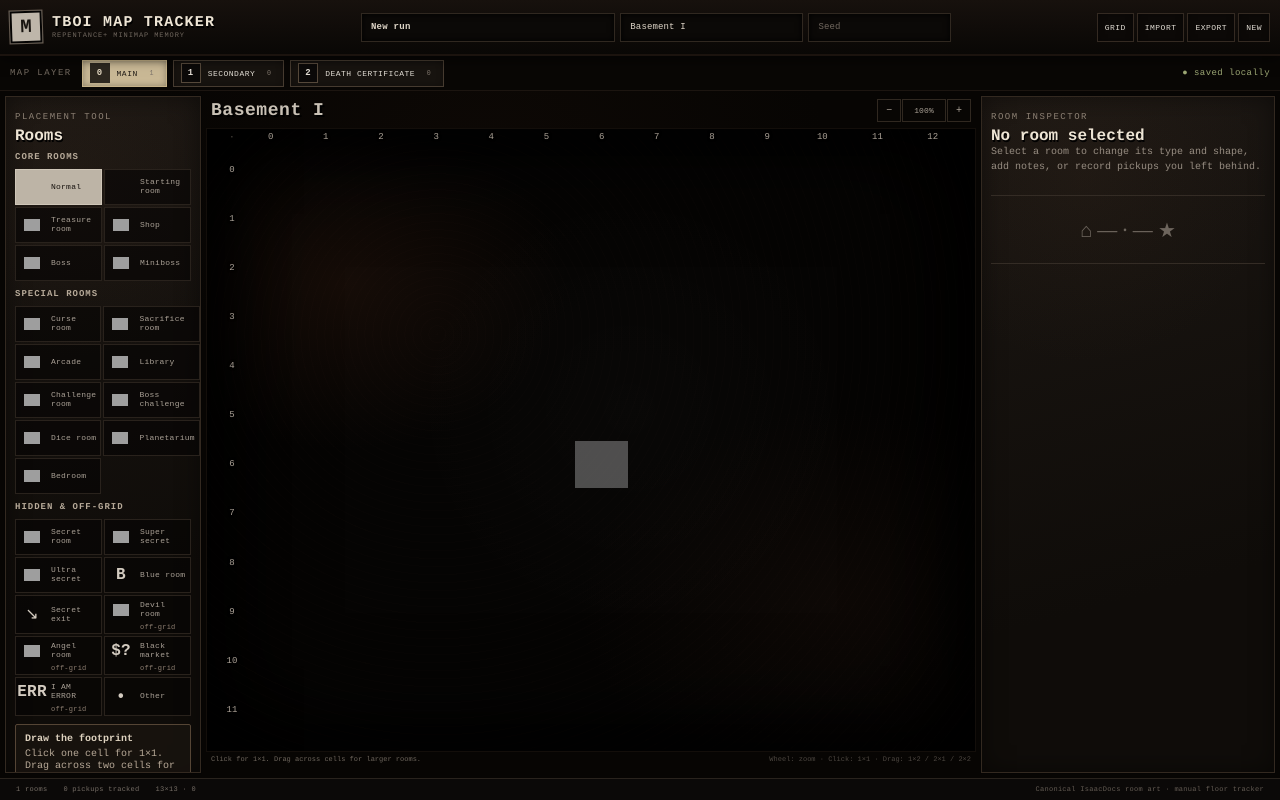
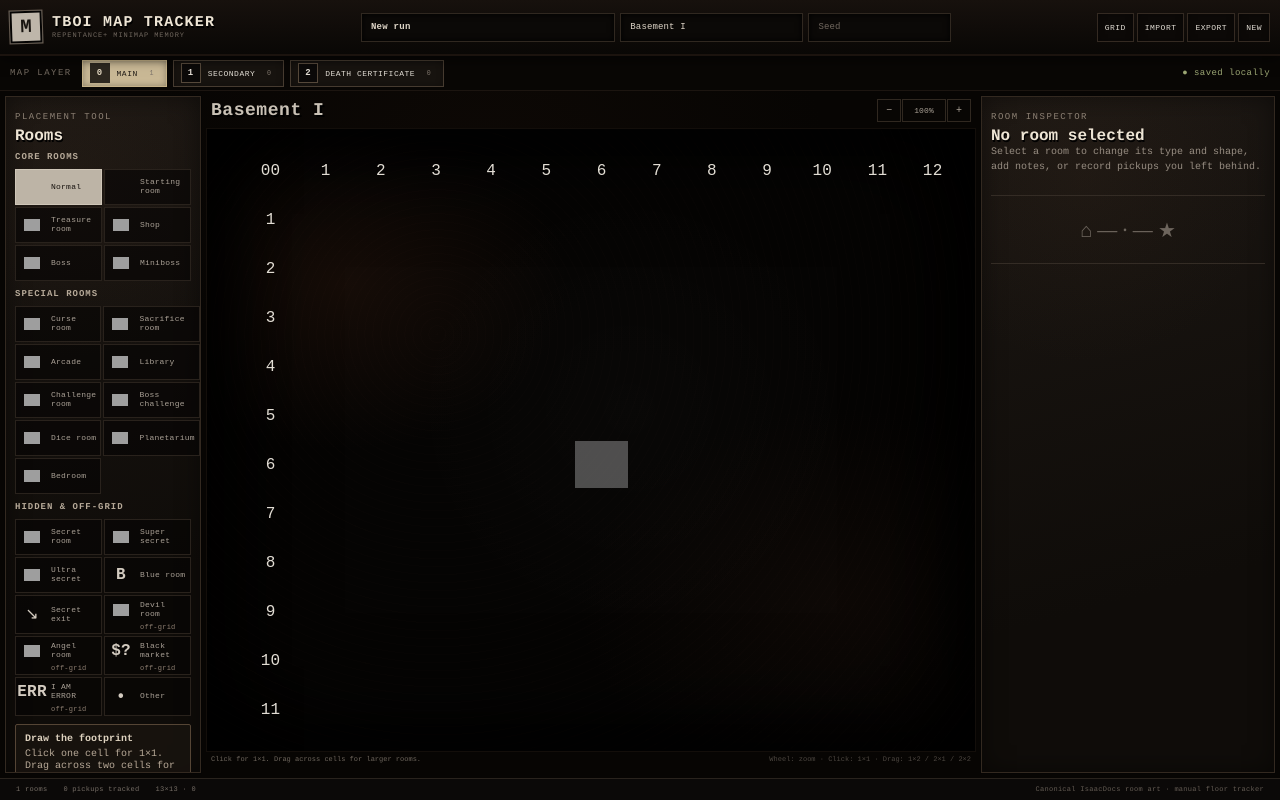
Before and after one commit to Alejandro-GZ/TBOIMapTracker, a React (Vite) app: page / in a window 1280 px wide. Built offline with nearby package versions, Linux system fonts and the light colour scheme; grey boxes are pictures that could not be loaded; a web font is replaced by a local one.

Commit message:
fix: render coordinates outside first row and column

```diff
--- a/src/components/MapGrid.tsx
+++ b/src/components/MapGrid.tsx
@@ -34,7 +34,6 @@ export function MapGrid() {
 
   const rooms = document.dimensions[activeDimension];
   const occupancy = useMemo(() => buildOccupancy(rooms), [rooms]);
-  const axis = useMemo(() => Array.from({ length: GRID_SIZE }, (_, index) => index), []);
 
   const dragPreview = useMemo(() => {
     if (!dragSelection) return null;
@@ -177,7 +176,10 @@ export function MapGrid() {
             setNotice(`${meta?.label ?? 'Room'} selected at (${point.x}, ${point.y}).`);
           }}
           aria-label={room ? `${meta?.label ?? 'Room'} at ${x}, ${y}` : `Empty cell ${x}, ${y}`}
-        />,
+        >
+          {y === 0 && <span className="matrix-coordinate matrix-coordinate-x" aria-hidden="true">{x}</span>}
+          {x === 0 && <span className="matrix-coordinate matrix-coordinate-y" aria-hidden="true">{y}</span>}
+        </button>,
       );
     }
   }
@@ -206,13 +208,6 @@ export function MapGrid() {
       <div className="map-viewport" ref={viewportRef} data-testid="map-viewport">
         <div className="map-zoom-surface" style={zoomStyle}>
           <div className="map-matrix">
-            <div className="axis-corner" aria-hidden="true">·</div>
-            <div className="map-axis map-axis-top" aria-label="Map x coordinates">
-              {axis.map((value) => <span key={value}>{value}</span>)}
-            </div>
-            <div className="map-axis map-axis-left" aria-label="Map y coordinates">
-              {axis.map((value) => <span key={value}>{value}</span>)}
-            </div>
             <div className={`map-grid-stack ${showIndices ? 'show-guides' : ''}`}>
               <div
                 className="map-render-layer"
```
